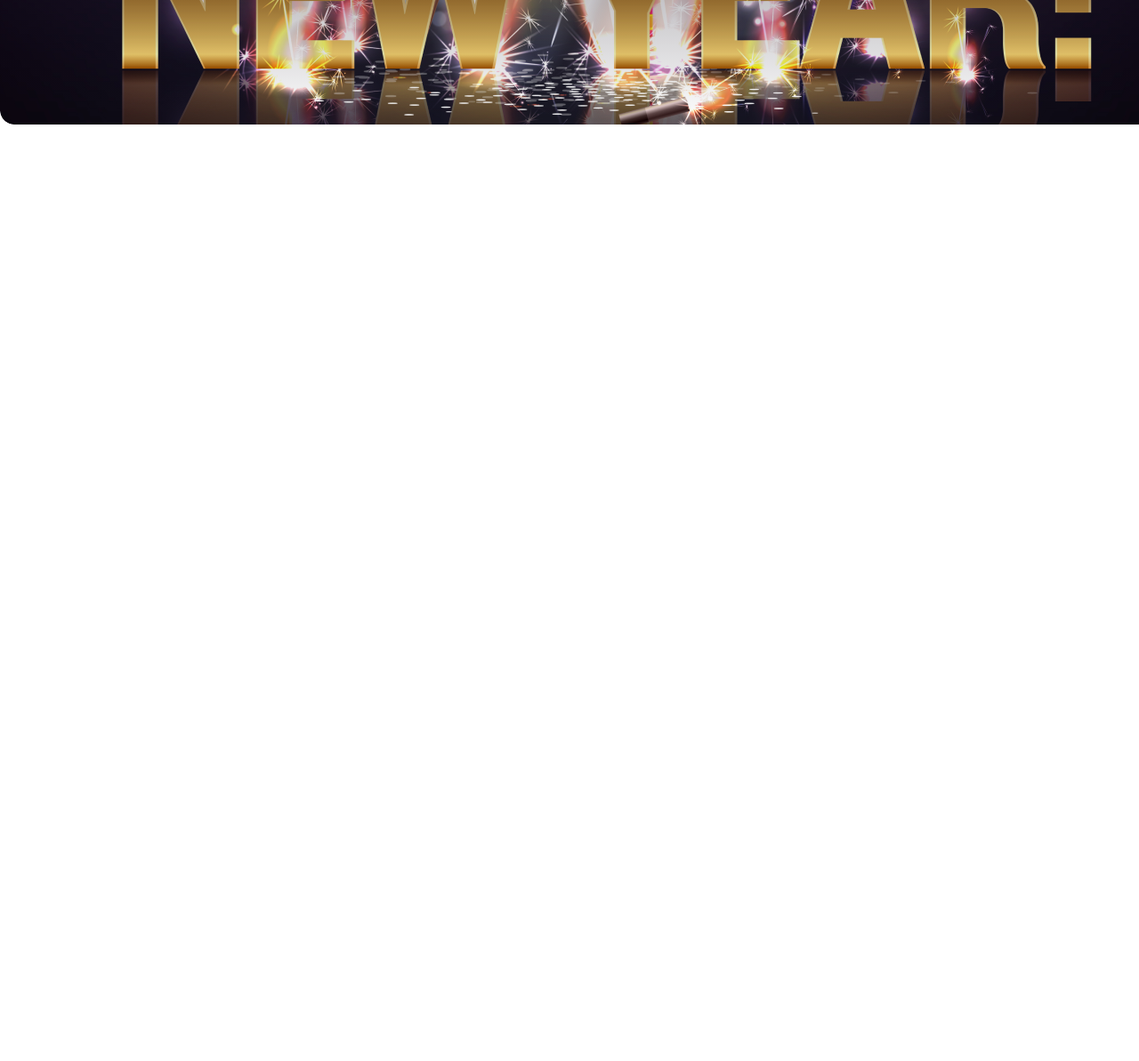
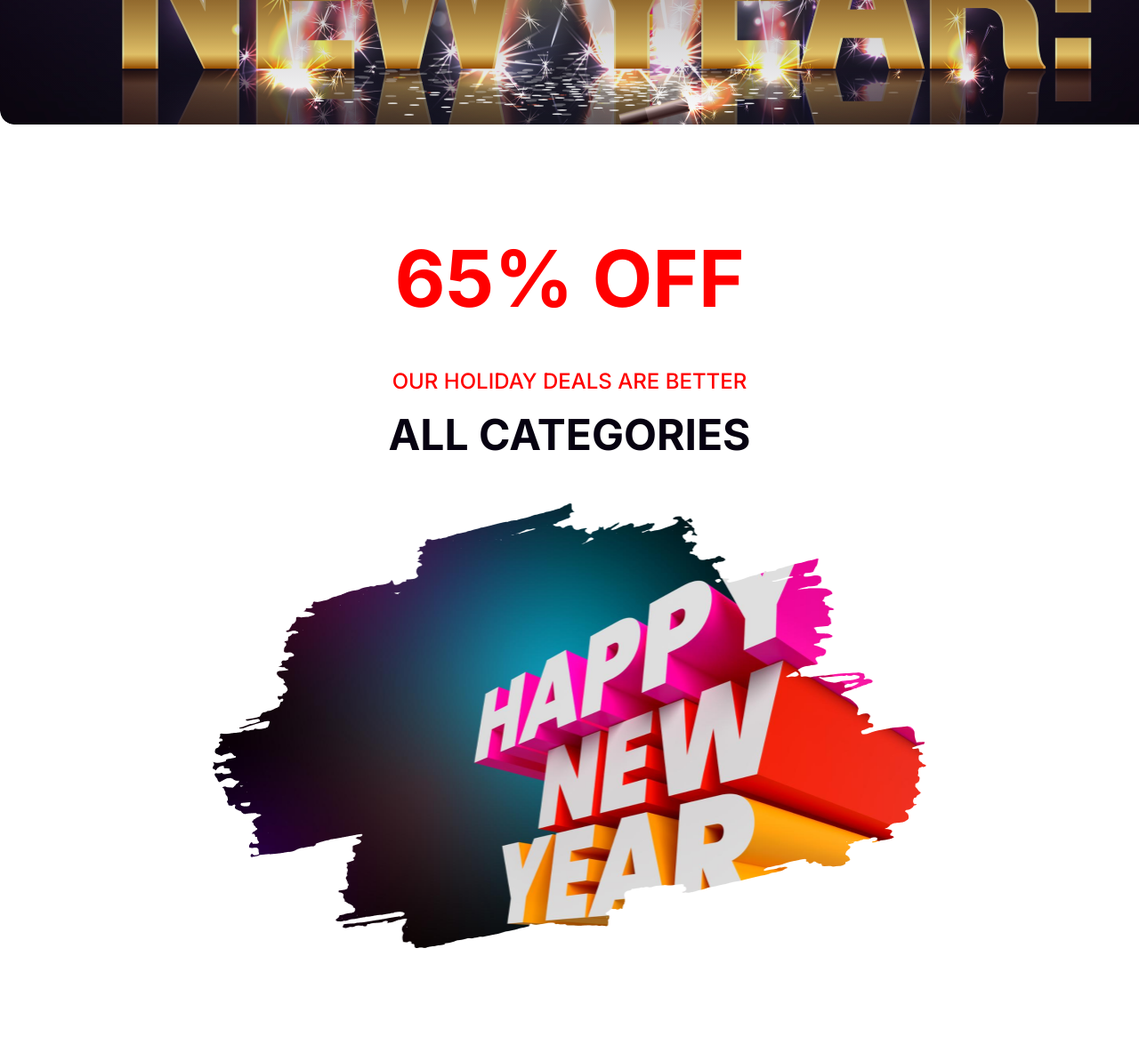
Before and after one commit to KhandokarSahaf/new-year-offer, a plain HTML site: page index.html in a window 1280 px wide. Shown: the part 500-1693 px from the top of the page at 89% size. Before the commit the page ends 800 px from the top, so only its background shows below. Drawn offline with Linux system fonts and the light colour scheme.

Commit message:
65% off section add kora hoise

```diff
--- a/index.html
+++ b/index.html
@@ -23,7 +23,21 @@
         </div>
       </section>
     </header>
-    <main></main>
+    <main>
+      <!-- 65% OFF section -->
+      <section>
+        <div class="off-section">
+          <div class="off-description">
+            <h3 class="off-title">65% OFF</h3>
+            <h4 class="off-subtitle">OUR HOLIDAY DEALS ARE BETTER</h4>
+            <p class="off-text">ALL CATEGORIES</p>
+          </div>
+          <div class="off-img">
+            <img src="./images/New Year Photo.png" alt="Happy new year logo" />
+          </div>
+        </div>
+      </section>
+    </main>
     <footer></footer>
   </body>
 </html>
--- a/styles/style.css
+++ b/styles/style.css
@@ -10,16 +10,16 @@
   font-style: normal;
 }
 
-*{
+* {
   padding: 0;
   margin: 0;
 }
 
 /* header section */
 
-.header-container{
-max-width: 1320px;
-margin: 0 auto;
+.header-container {
+  max-width: 1320px;
+  margin: 0 auto;
 }
 
 .header-background {
@@ -34,11 +34,11 @@ margin: 0 auto;
   margin-top: 40px;
 }
 
-.header-description{
- padding: 150px 344px;
+.header-description {
+  padding: 150px 344px;
 }
 
-.header-subtitle{
+.header-subtitle {
   color: rgb(255, 255, 255);
   font-family: Merriweather;
   font-size: 32px;
@@ -50,7 +50,50 @@ margin: 0 auto;
   color: rgb(255, 255, 255);
   font-family: Merriweather;
   font-size: 72px;
-  font-weight: 900;;
+  font-weight: 900;
   text-align: center;
   padding-top: 16px;
 }
+
+/* 65% OFF section add */
+
+.off-section {
+  width: 802.9px;
+  margin: 120px auto;
+}
+
+.off-description {
+  text-align: center;
+  padding-bottom: 48px;
+}
+
+.off-title {
+  color: rgb(255, 0, 0);
+  font-size: 88px;
+  font-weight: 700;
+  padding-bottom: 48px;
+}
+
+.off-subtitle {
+  color: rgb(255, 0, 0);
+  font-size: 24px;
+  font-weight: 500;
+  padding-bottom: 16px;
+}
+
+.off-text {
+  color: rgb(7, 2, 17);
+  font-size: 48px;
+  font-weight: 700;
+}
+
+/* 65% OFF Image style */
+
+.off-img{
+  max-width: 802.9px;
+}
+
+.off-img img {
+  width: 100%;
+  margin-bottom: 120px;
+}
```
